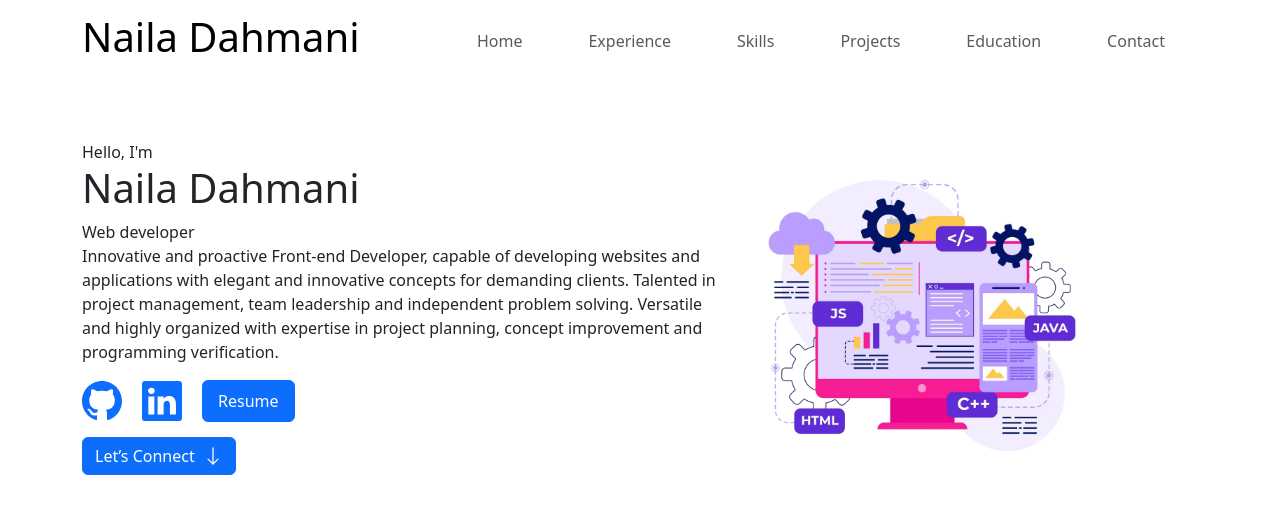
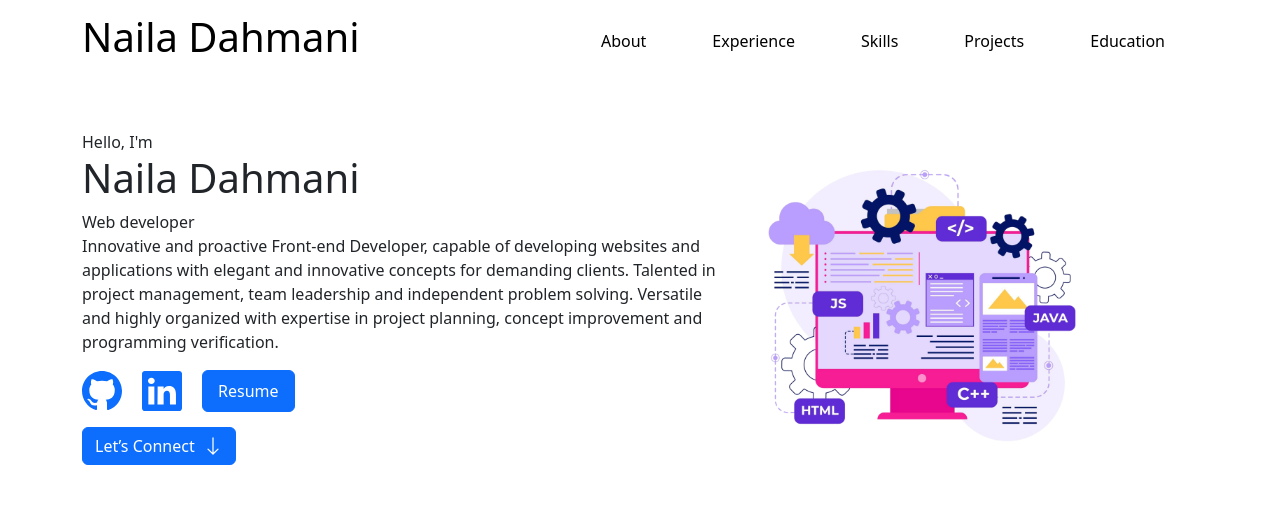
Before and after one commit to NAILAinfo/Portfolio_React, a React (Vite) app: page / in a window 1280 px wide. Shown: the top 514 px of the page. Built offline with nearby package versions, Linux system fonts and the light colour scheme.

Commit message:
modification3

```diff
--- a/src/App.css
+++ b/src/App.css
@@ -1,15 +1,21 @@
 .navbar {
   padding: 10px 20px;
 }
-
+/*
 .nav-link {
   color: #120808 ;
   margin: 0 10px;
   transition: 0.3s;
 }
-.nav-link:hover {
-  color: #e50303 ;
+*/
+.navbar-nav .nav-link {
+  margin: 0 25px;
 }
-.navbar-nav .nav-link {
-  margin: 0 25px; /* espace entre chaque élément */
+.nav-link-custom {
+  color: black !important;     /* couleur de police noire */
+  transition: color 0.3s ease; /* petite animation fluide */
 }
+
+.nav-link-custom:hover {
+  color: red !important;       /* devient rouge au hover */
+}
--- a/src/components/Banner.tsx
+++ b/src/components/Banner.tsx
@@ -5,7 +5,7 @@ import main from "../assets/main.png";
 
 const Banner = () => {
     return (
-        <section className="banner" id="home" style={{ marginTop: "50px" }}>
+        <section className="banner" id="home" style={{ marginTop: "40px" }}>
             <Container>
                 <Row className="align-items-center">
                     <Col xs={12} md={6} xl={7}>
--- a/src/components/NavBar.tsx
+++ b/src/components/NavBar.tsx
@@ -1,16 +1,14 @@
 import { Navbar, Container, Nav, Button } from "react-bootstrap";
 import React from "react";
-import {motion } from "framer-motion";
-import { useState } from "react";
 
 const NavBar: React.FC = () => {
   return (
     <Navbar expand="lg">
       <Container>
+
           <Navbar.Brand href="#home" >
             <h1>Naila Dahmani</h1>
         </Navbar.Brand>
-
 
         <Navbar.Toggle aria-controls="basic-navbar-nav">
           <span className="navbar-toggler-icon"></span>
@@ -18,13 +16,12 @@ const NavBar: React.FC = () => {
 
         <Navbar.Collapse id="basic-navbar-nav">
           <Nav className="ms-auto">
-            <Nav.Link href="#home">Home</Nav.Link>
-            <Nav.Link href="#projects">Experience</Nav.Link>
-            <Nav.Link href="#skills">Skills</Nav.Link>
-            <Nav.Link href="#projects">Projects</Nav.Link>
-            <Nav.Link href="#projects">Education</Nav.Link>
-            {/*<Nav.Link href="#projects">Licenses and Certifications</Nav.Link>*/}
-            <Nav.Link href="#Contact">Contact</Nav.Link>
+            <Nav.Link href="#About" className="nav-link-custom">About</Nav.Link>
+            <Nav.Link href="#projects" className="nav-link-custom">Experience</Nav.Link>
+            <Nav.Link href="#skills" className="nav-link-custom">Skills</Nav.Link>
+            <Nav.Link href="#projects" className="nav-link-custom">Projects</Nav.Link>
+            <Nav.Link href="#projects" className="nav-link-custom">Education</Nav.Link>
+            {/*<Nav.Link href="#projects" className="nav-link-custom">Licenses and Certifications</Nav.Link>*/}
           </Nav>
         </Navbar.Collapse>
 
@@ -32,5 +29,4 @@ const NavBar: React.FC = () => {
     </Navbar>
   );
 };
-
 export default NavBar;
```
Also changed, not shown: src/components/Logo.tsx (deleted, +0 -34 lines), src/components/Logo.css (deleted).
